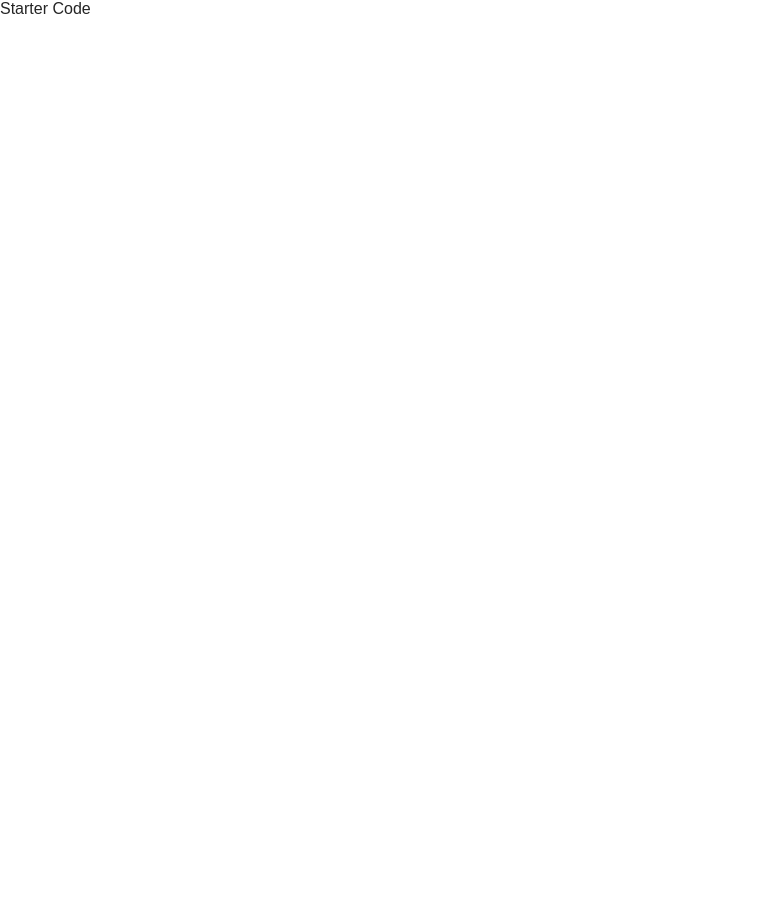
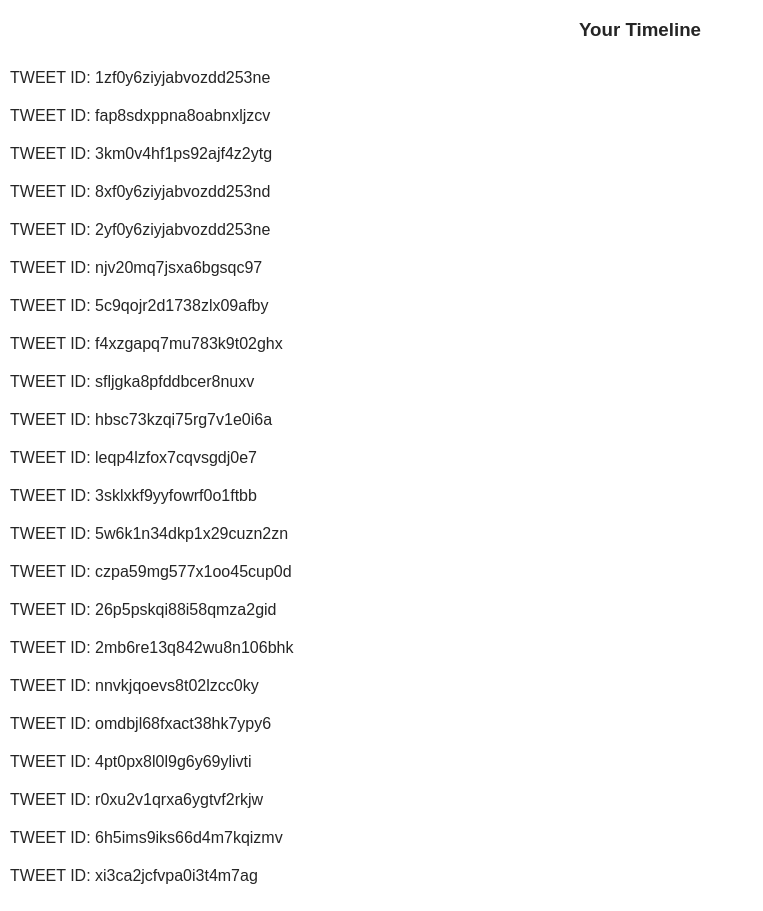
Before and after one commit to Bobsar0/mini-twitter, a React (Create React App) app: page / in a window 1280 px wide. Shown: the whole page, without its empty margins (0-763 px from the left). Before the commit the page ends 800 px from the top, so only its background shows below. Built offline with nearby package versions, Linux system fonts and the light colour scheme.

Commit message:
feat: setup dashboard component to display tweetid

```diff
--- a/src/components/App.js
+++ b/src/components/App.js
@@ -1,13 +1,27 @@
 import React, { Component } from 'react'
+import { connect } from 'react-redux'
+import { handleInitialData } from '../actions/shared'
+import Dashboard from './Dashboard'
 
 class App extends Component {
+  componentDidMount() {
+    // dispatch the invocation of the handleInitialData action creator
+    this.props.dispatch(handleInitialData())
+  }
   render() {
     return (
       <div>
-        Starter Code
+        {this.props.loading === true ? null : <Dashboard />}
       </div>
     )
   }
 }
 
-export default App
+function mapStateToProps({ authedUser }) {
+  return {
+    loading: authedUser === null
+  }
+}
+
+// add connect to have access to dispatch
+export default connect(mapStateToProps)(App)
--- /dev/null
+++ b/src/components/Dashboard.js
@@ -0,0 +1,30 @@
+import React, { Component } from 'react'
+import { connect } from 'react-redux'
+
+class Dashboard extends Component {
+  render() {
+    return (
+      <div>
+        <h3 className='center'>Your Timeline</h3>
+        <ul className='dashboard-list'>
+          {this.props.tweetIds.map((id) => (
+            <li key={id}>
+              <div>TWEET ID: {id}</div>
+            </li>
+          ))}
+        </ul>
+      </div>
+    )
+  }
+}
+
+// takes in the state of our store, sorts the tweets by timestamp and return an object that has the tweets property id on it
+// uses destructuring to get only the needed tweets slice from the store
+function mapStateToProps({ tweets }) {
+  return {
+    tweetIds: Object.keys(tweets)
+    .sort((a,b) => tweets[b].timestamp - tweets[a].timestamp)
+  }
+}
+
+export default connect(mapStateToProps)(Dashboard)
```
